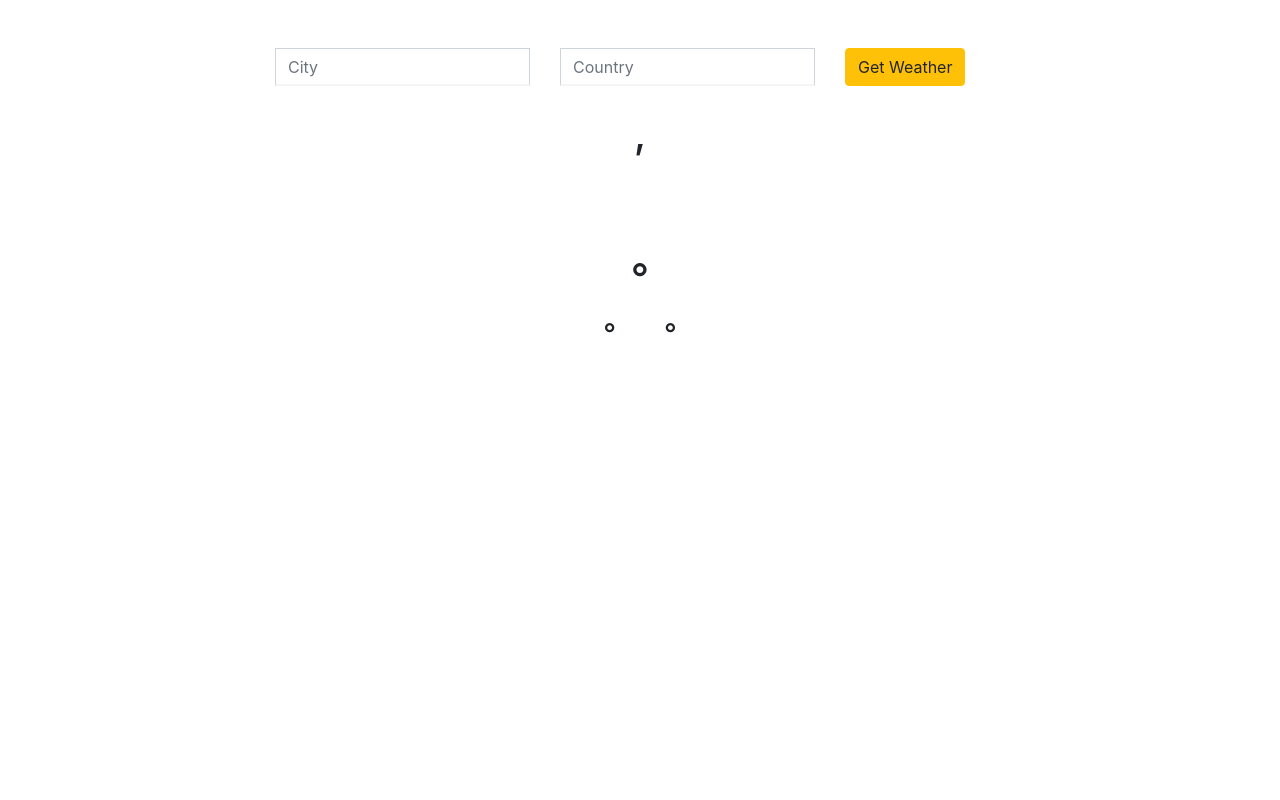
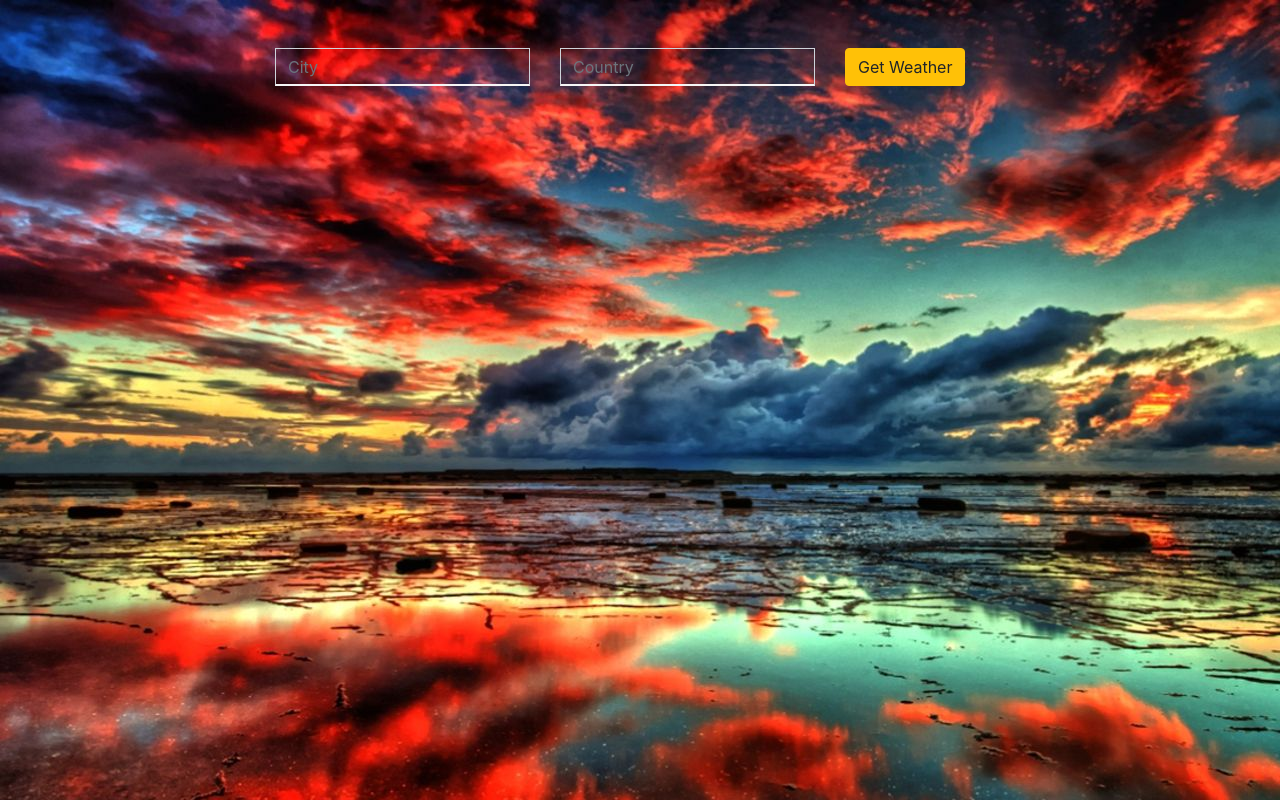
Before and after one commit to maaz1996/weather-app, a React (Create React App) app: page / in a window 1280 px wide. Built offline with nearby package versions, Linux system fonts and the light colour scheme.

Commit message:
feat: error message and background image

```diff
--- a/src/App.js
+++ b/src/App.js
@@ -74,8 +74,7 @@ class App extends React.Component {
       const response = await api_call.json();
       console.log(response);
       this.setState({
-        city: response.name,
-        country: response.sys.country,
+        city: `${response.name}, ${response.sys.country}`,
         celsius: this.getCelsius(response.main.temp),
         temp_max: this.getCelsius(response.main.temp_max),
         temp_min: this.getCelsius(response.main.temp_min),
@@ -90,7 +89,7 @@ class App extends React.Component {
   render() {
     return (
       <div className="App">
-        <Form loadweather={this.getWeather} />
+        <Form loadweather={this.getWeather} error={this.state.error} />
         <Weather
           city={this.state.city}
           country={this.state.country}
--- a/src/App_Component/form.component.jsx
+++ b/src/App_Component/form.component.jsx
@@ -4,6 +4,7 @@ import "./form.style.css";
 const Form = (props) => {
   return (
     <div className="container">
+      <div>{props.error ? error() : null}</div>
       <form onSubmit={props.loadweather}>
         <div className="row">
           <div className="col-md-3 offset-md-2 ">
@@ -33,4 +34,11 @@ const Form = (props) => {
   );
 };
 
+function error() {
+  return (
+    <div className="alert alert-danger mx-5" role="alert">
+      Please Enter City and Country
+    </div>
+  );
+}
 export default Form;
--- a/src/App_Component/weather.component.jsx
+++ b/src/App_Component/weather.component.jsx
@@ -3,13 +3,13 @@ const Weather = (props) => {
   return (
     <div className="container">
       <div className="cards pt-4 ">
-        <h1>
-          {props.city},{props.country}
-        </h1>
+        <h1>{props.city}</h1>
         <h5 className="py-4">
           <i className={`wi ${props.weatherIcon} display-1`}></i>
         </h5>
+        {props.temp_celsius ? (
           <h1 className="py-2">{props.temp_celsius}&deg;</h1>
+        ) : null}
         {minmaxTemp(props.temp_min, props.temp_max)}
         <h4 className="py-3">{props.description}</h4>
       </div>
@@ -18,6 +18,7 @@ const Weather = (props) => {
 };
 
 function minmaxTemp(min, max) {
+  if (min && max)
     return (
       <h3>
         <span className="px-4">{min}&deg;</span>
--- a/src/index.css
+++ b/src/index.css
@@ -1,13 +1,14 @@
 body {
   margin: 0;
-  font-family: -apple-system, BlinkMacSystemFont, 'Segoe UI', 'Roboto', 'Oxygen',
-    'Ubuntu', 'Cantarell', 'Fira Sans', 'Droid Sans', 'Helvetica Neue',
+  font-family: -apple-system, BlinkMacSystemFont, "Segoe UI", "Roboto", "Oxygen",
+    "Ubuntu", "Cantarell", "Fira Sans", "Droid Sans", "Helvetica Neue",
     sans-serif;
   -webkit-font-smoothing: antialiased;
   -moz-osx-font-smoothing: grayscale;
+  background-image: url("./assets/image_bg.jpg");
 }
 
 code {
-  font-family: source-code-pro, Menlo, Monaco, Consolas, 'Courier New',
+  font-family: source-code-pro, Menlo, Monaco, Consolas, "Courier New",
     monospace;
 }
```
Also changed, not shown: src/assets/image_bg.jpg (added). Lines whose indentation alone changed are shown as unchanged.
